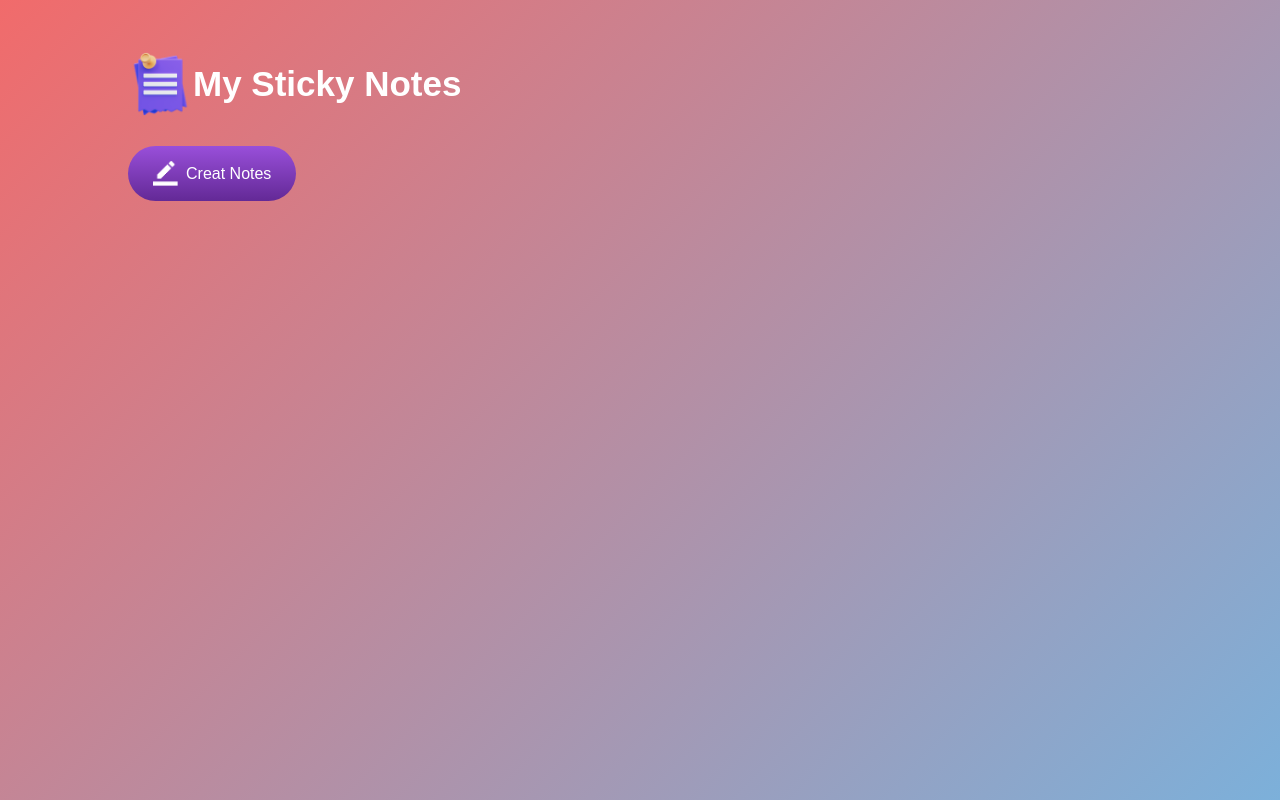
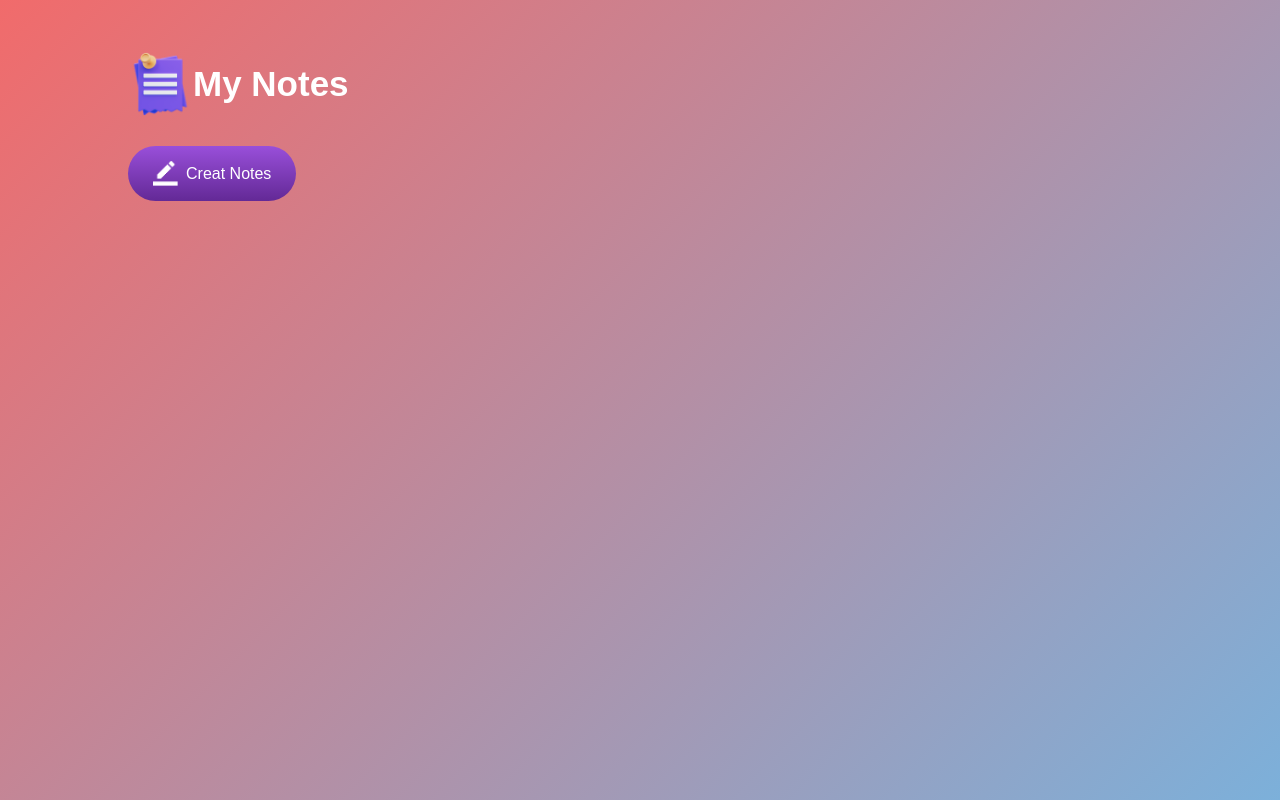
Before and after one commit to brainiac1010/Sticky-Notes, a plain HTML site: page index.html in a window 1280 px wide. Drawn offline with Linux system fonts and the light colour scheme.

Commit message:
last fix

```diff
--- a/index.html
+++ b/index.html
@@ -4,13 +4,13 @@
 <head>
     <meta charset="UTF-8">
     <meta name="viewport" content="width=device-width, initial-scale=1.0">
-    <title>My Notes</title>
+    <title>My Sticky Notes</title>
     <link rel="stylesheet" href="./style.css">
 </head>
 
 <body>
     <div class="container">
-        <h1><img src="./images/notes.png">My Sticky Notes</h1>
+        <h1><img src="./images/notes.png">My Notes</h1>
         <button class="btn"> <img src="./images/edit.png">Creat Notes</button>
         <div class="notes-container">
             <!-- <p contenteditable="true" class="input-box">
```
